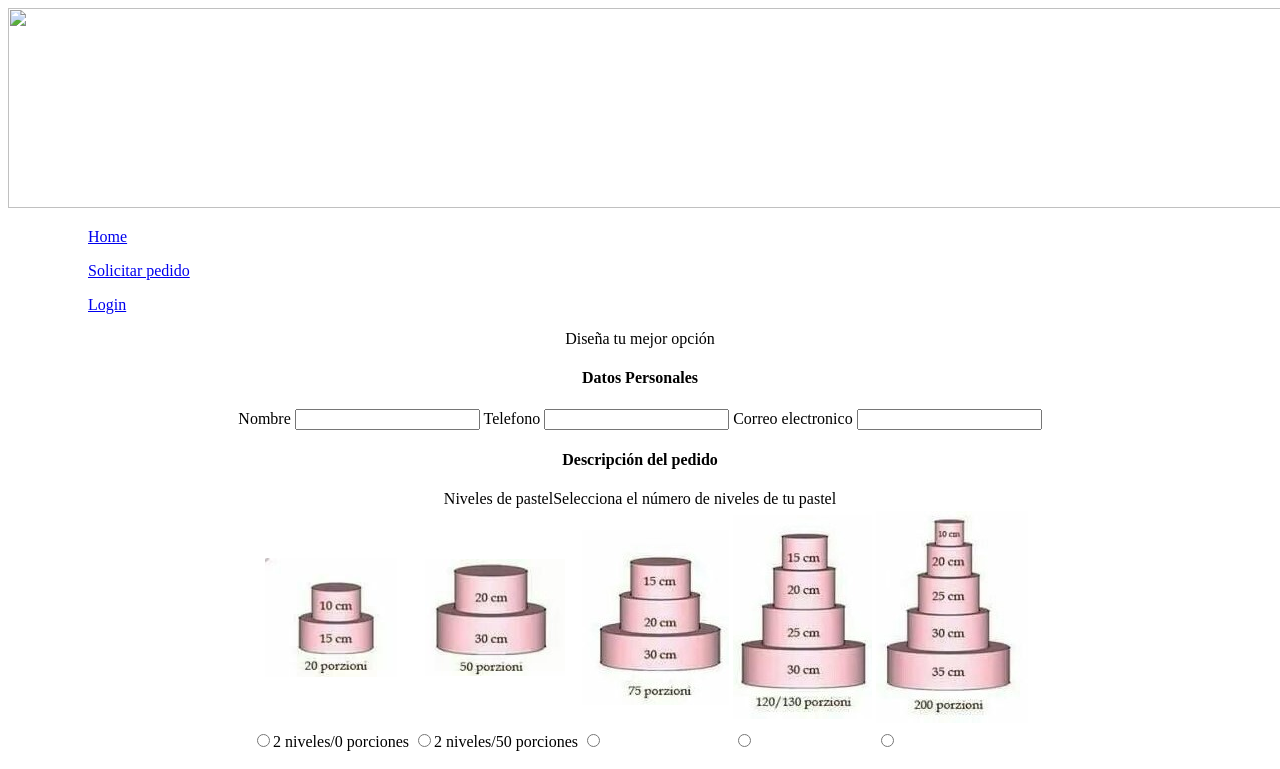
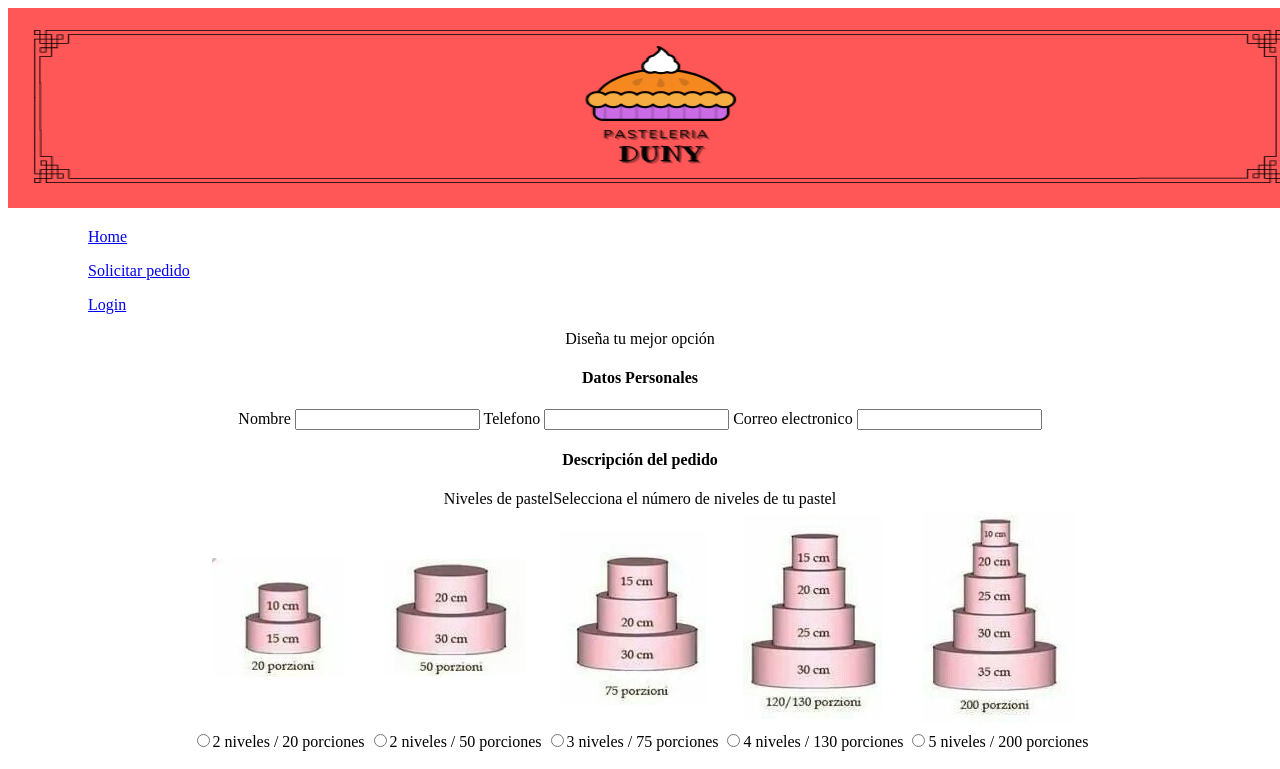
Before and after one commit to gabrielasan20117/FrontEndLaunchX, a plain HTML site: page Week 2/form.html in a window 1280 px wide. Shown: the top 769 px of the page. Drawn offline with Linux system fonts and the light colour scheme.

Commit message:
cambio de ruta de imagenes

```diff
--- a/Week 2/form.html
+++ b/Week 2/form.html
@@ -8,7 +8,7 @@
 </head>
 <body>
     <center>
-        <img src="duny.png" width="1300px" height="200">
+        <img src="images\duny.png" width="1300px" height="200px">
     </center>
     <menu>
         <ul><a href="index.html">Home</a></ul>
@@ -45,11 +45,11 @@
                         <th><img src="images\nivel5.jpg" alt=""></th>
                     </tr>
                     <tr>
-                        <td><input type="radio" name="" id="">2 niveles/0 porciones</td>
-                        <td><input type="radio" name="" id="">2 niveles/50 porciones</td>
-                        <td><input type="radio" name="" id=""></td>
-                        <td><input type="radio" name="" id=""></td>
-                        <td><input type="radio" name="" id=""></td>
+                        <td><input type="radio" name="" id="">2 niveles / 20 porciones</td>
+                        <td><input type="radio" name="" id="">2 niveles / 50 porciones</td>
+                        <td><input type="radio" name="" id="">3 niveles / 75 porciones</td>
+                        <td><input type="radio" name="" id="">4 niveles / 130 porciones </td>
+                        <td><input type="radio" name="" id="">5 niveles / 200 porciones</td>
                     </tr>
                 </table>
                 <table>
```
Also changed, not shown: Week 2/index.html (+1 -1 lines), Week 2/login.html (+1 -1 lines), Week 2/pedidos.html (+1 -1 lines), Week 2/register.html (+1 -1 lines).
